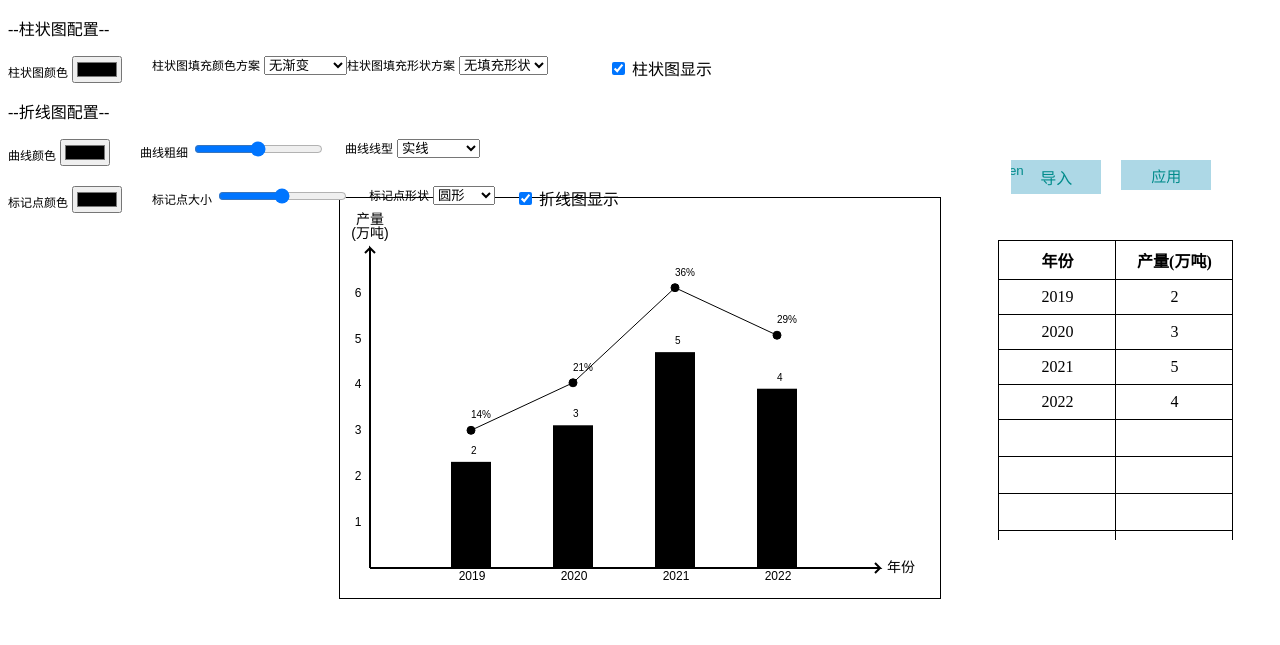
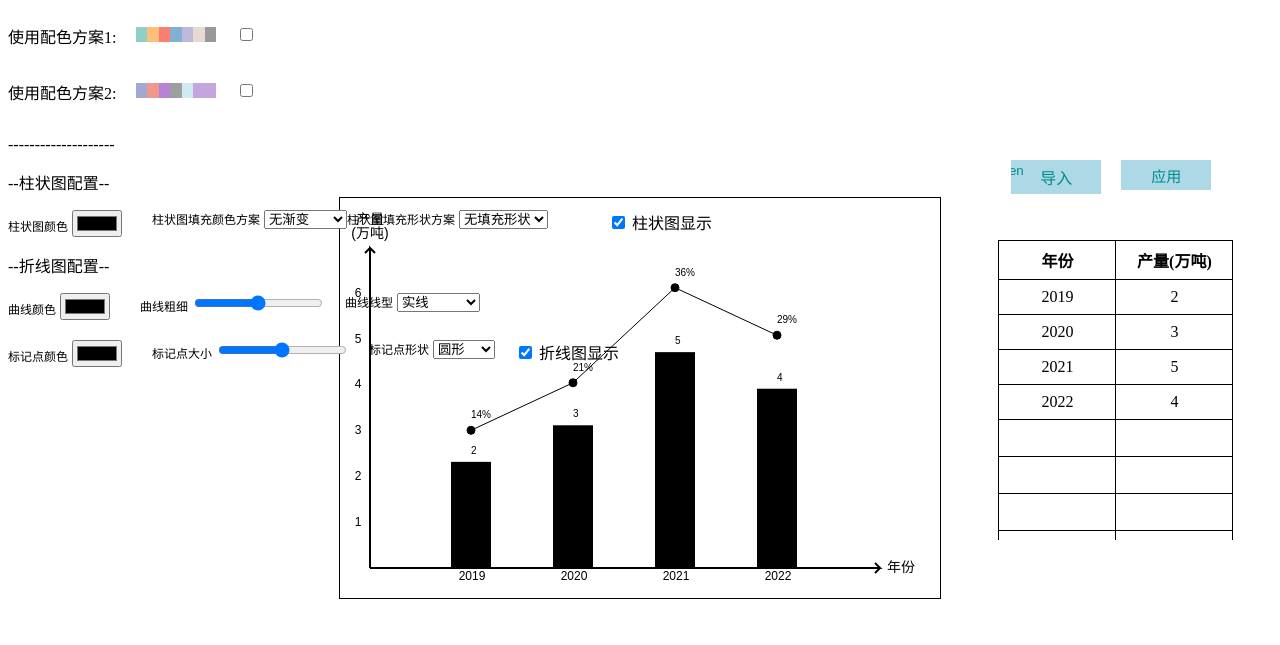
Before and after one commit to NA-Wen/An-interactive-web-chart, a plain HTML site: page index.html in a window 1280 px wide. Drawn offline with Linux system fonts and the light colour scheme.

Commit message:
add new feature :set all color

```diff
--- a/index.html
+++ b/index.html
@@ -29,6 +29,33 @@
 
     <div>
         <!--图表配置区域-->
+        <div>
+            <div style="display: flex;">
+                <div>
+                    <p>使用配色方案1:</p>
+                </div>
+                <div style="position: relative;top: 19px;right: -20px;">
+                    <canvas id="colorCard" width="80" height="15"></canvas>
+                </div>
+                <div style="position: relative;top: 17px;right: -40px;">
+                    <input type="checkbox" id="colorcheck1" name="colorset1" onchange="watchcolorcheck1()">
+                </div>
+            </div>
+            <div style="display: flex;">
+                <div>
+                    <p>使用配色方案2:</p>
+                </div>
+                <div style="position: relative;top: 19px;right: -20px;">
+                    <canvas id="colorCard2" width="80" height="15"></canvas>
+                </div>
+                <div style="position: relative;top: 17px;right: -40px;">
+                    <input type="checkbox" id="colorcheck2" name="colorset2" onchange="watchcolorcheck2()">
+                </div>
+            </div>
+        </div>
+
+
+        <p>--------------------</p>
         <div>
             <!--柱状图配置-->
             <p>
--- a/js/app.js
+++ b/js/app.js
@@ -35,7 +35,8 @@ const Statistics = {
         }, 0);
     },
 };
-
+const colorbar = ['#8ECFC9', '#FFBE7A', '#FA7F6F', '#82B0D2', '#BEB8DC', '#E7DAD2', '#999999'];
+const colorbar2 = ["#A1A9D0", "#F0988C", "#B883D4", "#9E9E9E", "#CFEAF1", "#C4A5DE", "#C4A5DE"];
 //TODO: 添加标准配色方案
 const standardSetmap = {
     barcolor: 1, //柱状图配色
@@ -47,7 +48,6 @@ const standardSetmap = {
     dotwidth: 1, //点大小
     dotpattern: 0, //点形状
 };
-
 
 
 
@@ -399,7 +399,41 @@ class Chart {
     }
 
 }
+class colorSet {
+    constructor(colorbar, colorbar2) {
+        this.colorbar = colorbar;
+        this.colorbar2 = colorbar2;
+    }
+    drawset(colorbar, id) {
+        var canvas = document.getElementById(id);
+        var ctx = canvas.getContext("2d");
 
+        // 定义七种颜色和它们的起始和结束位置
+        const colors1 = [
+            { color: colorbar[0], start: 0, end: 1 },
+            { color: colorbar[1], start: 1, end: 2 },
+            { color: colorbar[2], start: 2, end: 3 },
+            { color: colorbar[3], start: 3, end: 4 },
+            { color: colorbar[4], start: 4, end: 5 },
+            { color: colorbar[5], start: 5, end: 6 },
+            { color: colorbar[6], start: 6, end: 7 },
+        ];
+
+        // 创建线性渐变对象
+        const gradient = ctx.createLinearGradient(0, 0, canvas.width, 0);
+
+        // 添加颜色断点到渐变对象
+        for (const item of colors1) {
+            gradient.addColorStop(item.start / 7, item.color);
+            gradient.addColorStop(item.end / 7, item.color);
+        }
+
+        // 使用渐变对象作为填充样式绘制矩形
+        ctx.fillStyle = gradient;
+        ctx.fillRect(0, 0, canvas.width, canvas.height);
+    }
+
+}
 //表格类，不实际存储表格，仅提供对页面内表格的操作
 class Table {
     //构造函数
@@ -462,7 +496,7 @@ Statistics.y_data = [2, 3, 5, 4];
 
 //实例化Chart对象
 var chart = new Chart;
-
+var colorset = new colorSet(colorbar, colorbar2);
 
 //使用setter设置变量值
 //画布id
@@ -533,7 +567,8 @@ table.table_id = 'data-table';
 //绘制图表
 chart.initContext(chart.canvas_id, chart.linecanvas_id, chart.dotcanvas_id, chart.barcanvas_id);
 chart.drawChart();
-
+colorset.drawset(colorbar, "colorCard");
+colorset.drawset(colorbar2, "colorCard2");
 //初始化表格
 initDynamicTable();
 
@@ -600,6 +635,55 @@ function watchlinecheck(event) {
         chart.linecontext.clearRect(0, 0, chart.linecanvas.width, chart.linecanvas.height);
         chart.dotcontext.clearRect(0, 0, chart.linecanvas.width, chart.linecanvas.height);
     }
+}
+
+function watchcolorcheck1(event) {
+    if (colorcheck1.checked) {
+        chart.barcolor = 1;
+        chart.dotcolor = colorbar[6];
+        chart.linecolor = "#999990";
+        updateBarGraph(chart.canvas, chart.context, chart.barcanvas, chart.barcontext, 1, chart.barflag);
+        updateBarShape(chart.canvas, chart.context, chart.barcanvas, chart.barcontext, 1, chart.fillflag);
+        updateBrokenDotGraph(chart.canvas, chart.context, chart.dotcanvas, chart.dotcontext, chart.dotcolor, chart.dotpattern, chart.dotwidth);
+        updateBrokenLineGraph(chart.canvas, chart.context, chart.linecanvas, chart.linecontext, chart.linecolor, chart.linepattern, chart.linewidth);
+
+    } else {
+        getSelectedValue();
+        getshapeSelectedValue();
+        getdotSelectedValue();
+        getlineSelectedValue();
+        watchColorPicker();
+        watchlineColorPicker();
+        watchsliderchange();
+        watchdotColorPicker();
+        watchdotsliderchange();
+    }
+
+}
+
+function watchcolorcheck2(event) {
+    console.log("change2");
+    if (colorcheck2.checked) {
+        chart.barcolor = 2;
+        chart.dotcolor = colorbar[6];
+        chart.linecolor = "#999990";
+        updateBarGraph(chart.canvas, chart.context, chart.barcanvas, chart.barcontext, 2, chart.barflag);
+        updateBarShape(chart.canvas, chart.context, chart.barcanvas, chart.barcontext, 2, chart.fillflag);
+        updateBrokenDotGraph(chart.canvas, chart.context, chart.dotcanvas, chart.dotcontext, chart.dotcolor, chart.dotpattern, chart.dotwidth);
+        updateBrokenLineGraph(chart.canvas, chart.context, chart.linecanvas, chart.linecontext, chart.linecolor, chart.linepattern, chart.linewidth);
+
+    } else {
+        getSelectedValue();
+        getshapeSelectedValue();
+        getdotSelectedValue();
+        getlineSelectedValue();
+        watchColorPicker();
+        watchlineColorPicker();
+        watchsliderchange();
+        watchdotColorPicker();
+        watchdotsliderchange();
+    }
+
 }
 //柱状图填充颜色方案监听
 function getSelectedValue() {
@@ -758,9 +842,17 @@ function updateBarGraph(canvas, context, barcanvas, barcontext, color, flag) {
     for (let i = 0; i < Statistics.count; i++) {
         coordinates.push(chart.getCoordinate(canvas, Statistics.x_data[i], Statistics.y_data[i]));
     }
+    var tempcolor;
     if (flag == 0) {
         for (let i = 0; i < Statistics.count; i++) {
-            barcontext.fillStyle = color;
+            if (color == 1) {
+                barcontext.fillStyle = colorbar[i % 7];
+            } else if (color == 2) {
+                barcontext.fillStyle = colorbar2[i % 7];
+            } else {
+                barcontext.fillStyle = color;
+            }
+            console.log("fillstyle", barcontext.fillStyle);
             barcontext.fillRect(chart.x_origin + coordinates[i].x_pos - chart.bar_half_width, chart.y_origin, 2 * chart.bar_half_width, coordinates[i].y_pos);
             barcontext.fillStyle = 'black';
             chart.drawText(barcontext, Statistics.y_data[i].toString(), chart.x_origin + coordinates[i].x_pos, chart.y_origin + coordinates[i].y_pos + 8);
@@ -775,11 +867,19 @@ function updateBarGraph(canvas, context, barcanvas, barcontext, color, flag) {
                 var gradient = chart.barcontext.createLinearGradient(chart.x_origin + coordinates[0].x_pos - chart.bar_half_width, chart.y_origin, chart.x_origin + coordinates[Statistics.count - 1].x_pos + chart.bar_half_width, chart.y_origin + coordinates[Statistics.count - 1].y_pos);
 
             }
+            if (color == 1) {
+                var tempcolor = colorbar[i % 7];
+
+            } else if (color == 2) {
+                var tempcolor = colorbar2[i % 7];
+            } else {
+                var tempcolor = color;
+            }
             if (flag == 2 || flag == 4) {
-                gradient.addColorStop(0, color);
+                gradient.addColorStop(0, tempcolor);
                 gradient.addColorStop(1, "white");
             } else if (flag == 1 || flag == 3) {
-                gradient.addColorStop(1, color);
+                gradient.addColorStop(1, tempcolor);
                 gradient.addColorStop(0, "white");
 
             }
```
